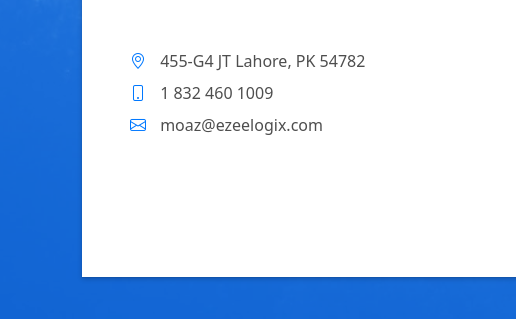
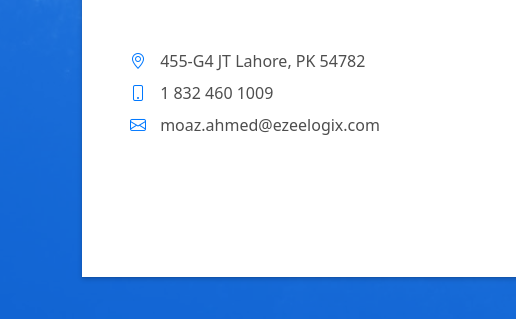
Before and after one commit to moaz-ze69/me, a plain HTML site: page index.html in a window 1280 px wide. Shown: the part 5370-5689 px from the top of the page, 0-516 px from the left. Drawn offline with Linux system fonts and the light colour scheme.

Commit message:
Update index.html

```diff
--- a/index.html
+++ b/index.html
@@ -747,7 +747,7 @@
                         </li>
                         <li>
                           <span class="bi bi-envelope"></span>
-                          moaz@ezeelogix.com
+                          moaz.ahmed@ezeelogix.com
                         </li>
                       </ul>
                     </div>
```
